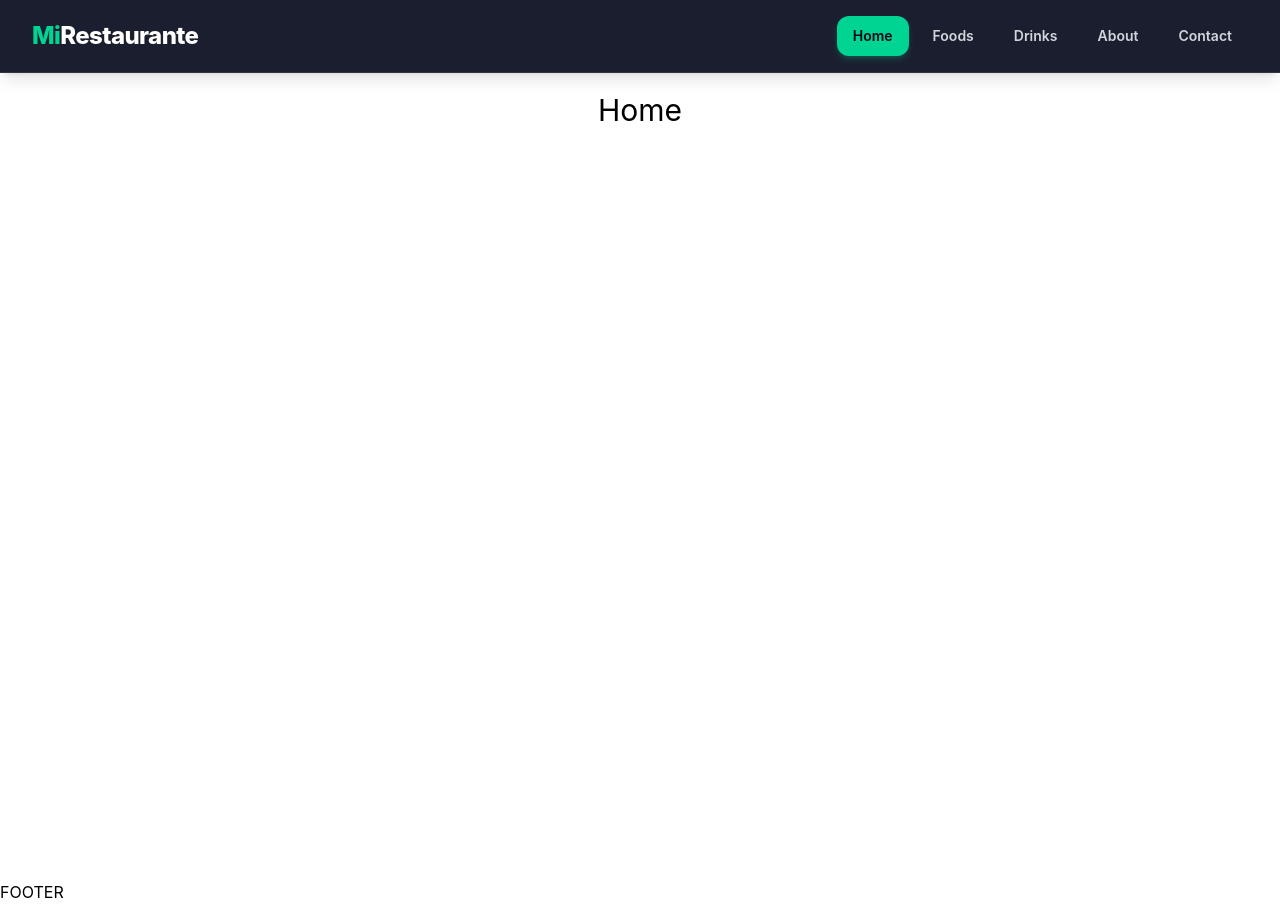
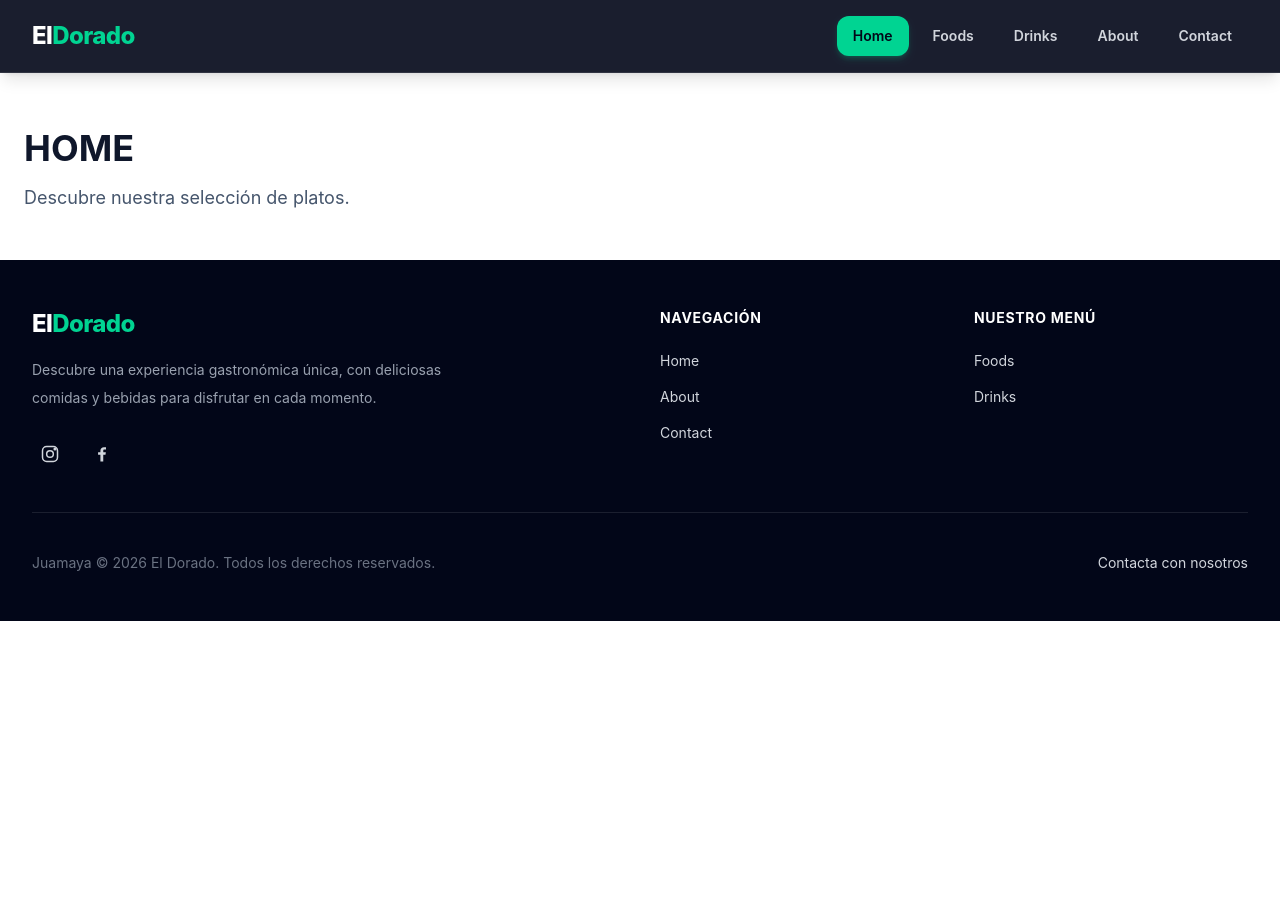
Before and after one commit to juamaya/ElDorado, a Nuxt app: page / in a window 1280 px wide. After the commit the page ends 800 px from the top, so only its background shows below. Built offline with nearby package versions, Linux system fonts and the light colour scheme.

Commit message:
creo el Footer.vue

```diff
--- /dev/null
+++ b/app/componentes/Footer.vue
@@ -0,0 +1,156 @@
+
+<script setup lang="ts">
+const currentYear = new Date().getFullYear()
+
+const navigation = [
+  { name: 'Home', path: '/' },
+  { name: 'About', path: '/about' },
+  { name: 'Contact', path: '/contact' },
+]
+
+const menu = [
+  { name: 'Foods', path: '/foods' },
+  { name: 'Drinks', path: '/drinks' },
+]
+</script>
+
+<template>
+  <footer class="bg-slate-950 text-gray-300">
+    <div class="mx-auto max-w-7xl px-6 py-12 lg:px-8">
+
+      <!-- Contenido principal -->
+      <div
+        class="grid grid-cols-1 gap-10 sm:grid-cols-2
+               lg:grid-cols-4"
+      >
+        <!-- Logo y descripción -->
+        <div class="lg:col-span-2">
+          <NuxtLink
+            to="/"
+            class="inline-block text-2xl font-extrabold
+                   tracking-tight text-emerald-400
+                   transition hover:text-emerald-300"
+          >
+         <span class="text-white">El</span>Dorado
+          </NuxtLink>
+
+          <p class="mt-4 max-w-md text-sm leading-7 text-gray-400">
+            Descubre una experiencia gastronómica única,
+            con deliciosas comidas y bebidas para disfrutar
+            en cada momento.
+          </p>
+
+          <!-- Redes sociales -->
+          <div class="mt-6 flex items-center gap-4">
+            <a
+              href="https://www.instagram.com/"
+              target="_blank"
+              rel="noopener noreferrer"
+              aria-label="Instagram"
+              class="rounded-lg p-2 transition hover:bg-white/10
+                     hover:text-emerald-400 focus:outline-none
+                     focus:ring-2 focus:ring-emerald-400"
+            >
+              <svg
+                class="h-5 w-5"
+                viewBox="0 0 24 24"
+                fill="none"
+                stroke="currentColor"
+                stroke-width="1.8"
+                aria-hidden="true"
+              >
+                <rect x="3" y="3" width="18" height="18" rx="5" />
+                <circle cx="12" cy="12" r="4" />
+                <circle cx="18" cy="6" r="1" fill="currentColor" />
+              </svg>
+            </a>
+
+            <a
+              href="https://www.facebook.com/"
+              target="_blank"
+              rel="noopener noreferrer"
+              aria-label="Facebook"
+              class="rounded-lg p-2 transition hover:bg-white/10
+                     hover:text-emerald-400 focus:outline-none
+                     focus:ring-2 focus:ring-emerald-400"
+            >
+              <svg
+                class="h-5 w-5"
+                viewBox="0 0 24 24"
+                fill="currentColor"
+                aria-hidden="true"
+              >
+                <path
+                  d="M13.5 21v-8h2.7l.4-3h-3.1V8.1
+                     c0-.9.3-1.5 1.6-1.5h1.7V3.9
+                     c-.3 0-1.3-.1-2.5-.1-2.5
+                     0-4.2 1.5-4.2 4.3V10H7.3v3
+                     h2.8v8h3.4Z"
+                />
+              </svg>
+            </a>
+          </div>
+        </div>
+
+        <!-- Navegación -->
+        <div>
+          <h2 class="text-sm font-bold uppercase tracking-wider
+                     text-white">
+            Navegación
+          </h2>
+
+          <ul class="mt-5 space-y-3">
+            <li v-for="link in navigation" :key="link.path">
+              <NuxtLink
+                :to="link.path"
+                class="text-sm transition hover:text-emerald-400"
+              >
+                {{ link.name }}
+              </NuxtLink>
+            </li>
+          </ul>
+        </div>
+
+        <!-- Menú -->
+        <div>
+          <h2 class="text-sm font-bold uppercase tracking-wider
+                     text-white">
+            Nuestro menú
+          </h2>
+
+          <ul class="mt-5 space-y-3">
+            <li v-for="item in menu" :key="item.path">
+              <NuxtLink
+                :to="item.path"
+                class="text-sm transition hover:text-emerald-400"
+              >
+                {{ item.name }}
+              </NuxtLink>
+            </li>
+          </ul>
+        </div>
+      </div>
+
+      <!-- Separador -->
+      <div class="my-10 border-t border-white/10"></div>
+
+      <!-- Copyright -->
+      <div
+        class="flex flex-col items-center justify-between gap-4
+               text-center sm:flex-row sm:text-left"
+      >
+        <p class="text-sm text-gray-500">
+         Juamaya © {{ currentYear }} El Dorado.
+          Todos los derechos reservados.
+        </p>
+
+        <NuxtLink
+          to="/contact"
+          class="text-sm transition hover:text-emerald-400"
+        >
+          Contacta con nosotros
+        </NuxtLink>
+      </div>
+    </div>
+  </footer>
+</template>
--- a/app/componentes/Navbar.vue
+++ b/app/componentes/Navbar.vue
@@ -40,7 +40,7 @@ watch(
         class="text-2xl font-extrabold tracking-tight text-emerald-400 transition hover:text-emerald-300"
         aria-label="Ir a Home"
       >
-        Mi<span class="text-white">Restaurante</span>
+       <span class="text-white">El</span>Dorado
       </NuxtLink>
 
       <!-- Botón móvil -->
--- a/app/layouts/default.vue
+++ b/app/layouts/default.vue
@@ -1,4 +1,5 @@
 <script setup lang="ts">
+import Footer from "~/componentes/Footer.vue";
 import Navbar from "~/componentes/Navbar.vue";
 </script>
 
@@ -6,6 +7,6 @@ import Navbar from "~/componentes/Navbar.vue";
   <div>
     <navbar />
     <slot />
-    <footer>FOOTER</footer>
+     <Footer/>
   </div>
 </template>
--- a/app/pages/index.vue
+++ b/app/pages/index.vue
@@ -1,8 +1,14 @@
 <script setup lang="ts"></script>
 <template>
-  <main class="min-h-screen text-3xl p-3 flex justify-center">
-    <h1>Home</h1>
-  </main>
+  <section class="mx-auto max-w-7xl px-6 py-12">
+    <h1 class="text-4xl font-bold text-slate-900">
+     HOME
+    </h1>
+
+    <p class="mt-4 text-lg text-slate-600">
+      Descubre nuestra selección de platos.
+    </p>
+  </section>
 </template>
 
 <style scoped></style>
```
